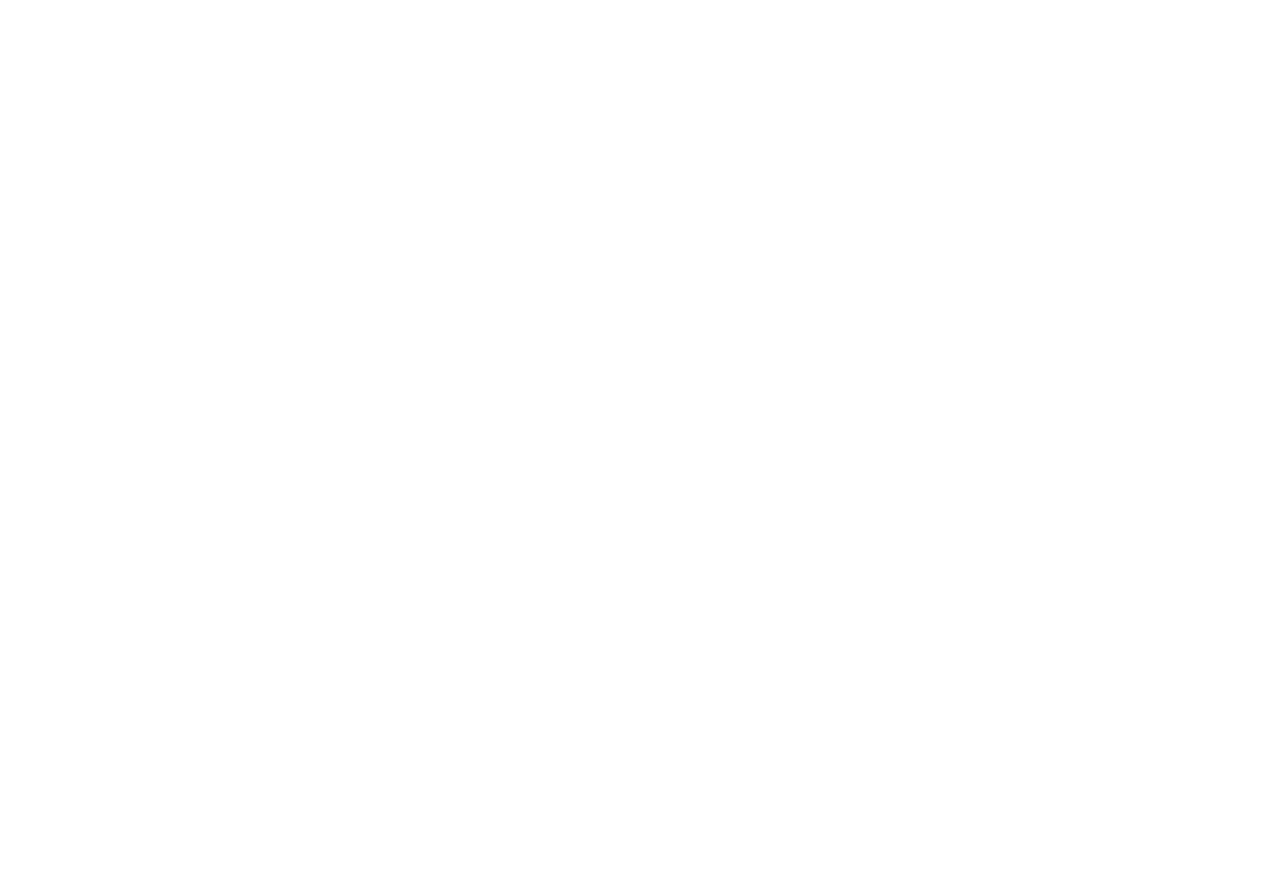
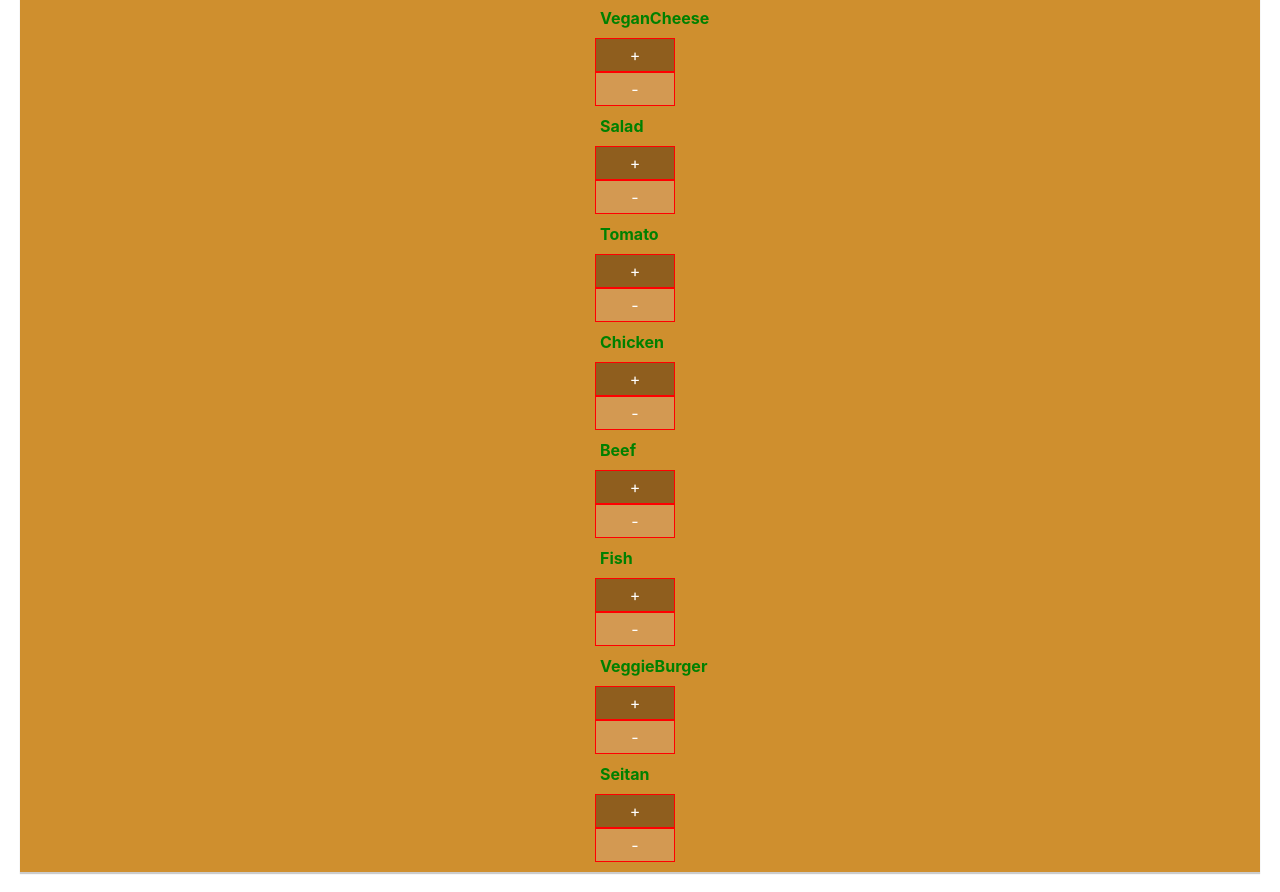
Before and after one commit to emilyjspencer/Burger-Continued, a React (Create React App) app: page / in a window 1280 px wide. Shown: the part 460-1352 px from the top of the page. Before the commit the page ends 800 px from the top, so only its background shows below. Built offline with nearby package versions, Linux system fonts and the light colour scheme.

Commit message:
Add and remove buttons appear on screen for each ingredient

```diff
--- a/src/components/Burger/Selection/Selection.js
+++ b/src/components/Burger/Selection/Selection.js
@@ -1,11 +1,27 @@
 import React from 'react'
+import Control from './Controls/Control';
 
 import './Selection.css';
 
+const controls = [
+    { label: 'Cheese', type: 'cheese'},
+    { label: 'VeganCheese', type: 'vegancheese'},
+    { label: 'Salad', type: 'salad'},
+    { label: 'Tomato', type: 'tomato'},
+    { label: 'Chicken', type: 'chicken'},
+    { label: 'Beef', type: 'beef'},
+    { label: 'Fish', type: 'fish'},
+    { label: 'VeggieBurger', type: 'veggieburger'},
+    { label: 'Seitan', type: 'seitan'},
+
+];
 
 const selection = (props) => {
   return (
      <div className="Selection">
+         {controls.map(control => (
+             <Control key={control.label} label={control.label} />
+         ))}
          </div>
 
 
--- a/src/containers/BurgerBuilder/BurgerBuilder.js
+++ b/src/containers/BurgerBuilder/BurgerBuilder.js
@@ -1,5 +1,6 @@
 import React, { Component } from 'react';
 import Burger from '../../components/Burger/Burger';
+import Selection from '../../components/Burger/Selection/Selection';
 import aux from '../../hoc/aux';
 
 
@@ -24,7 +25,7 @@
         <div>
             <Burger ingredients={this.state.ingredients} />
         </div>
-        <div>Options to add and remove ingredients</div>
+        <div><Selection /></div>
       </aux>
 
     )
```
